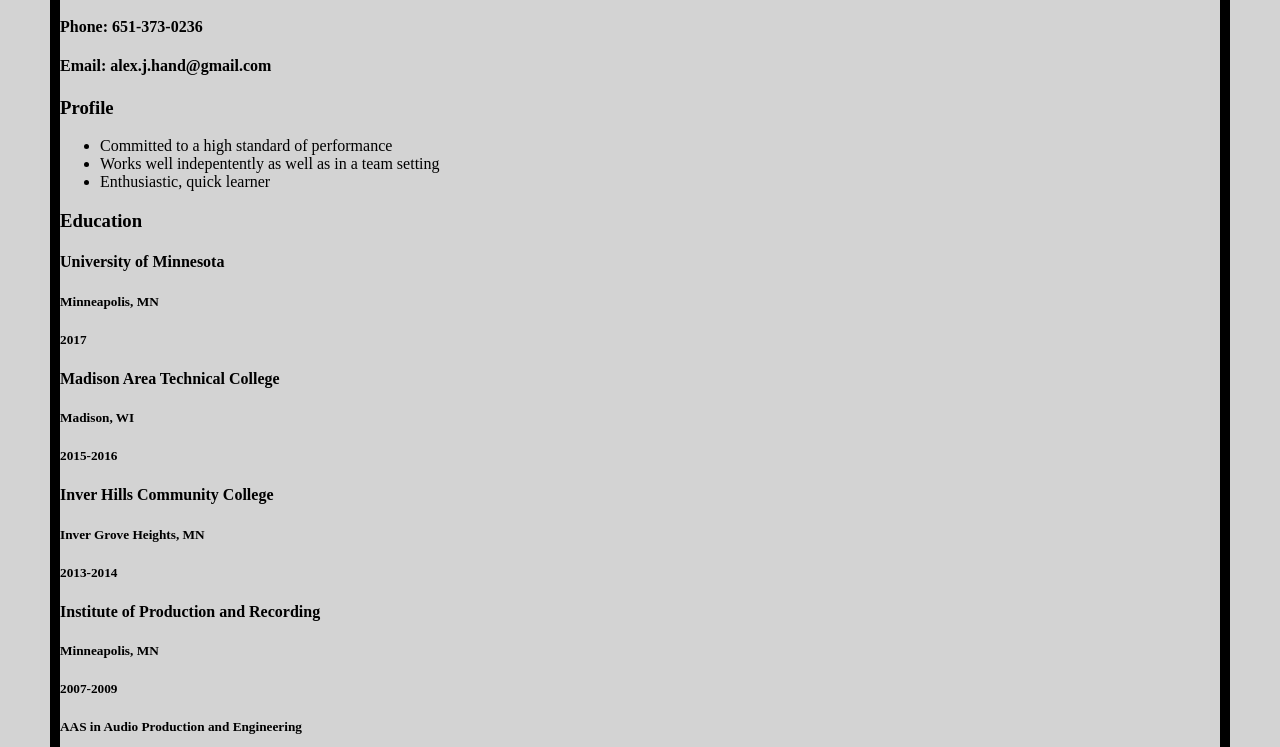
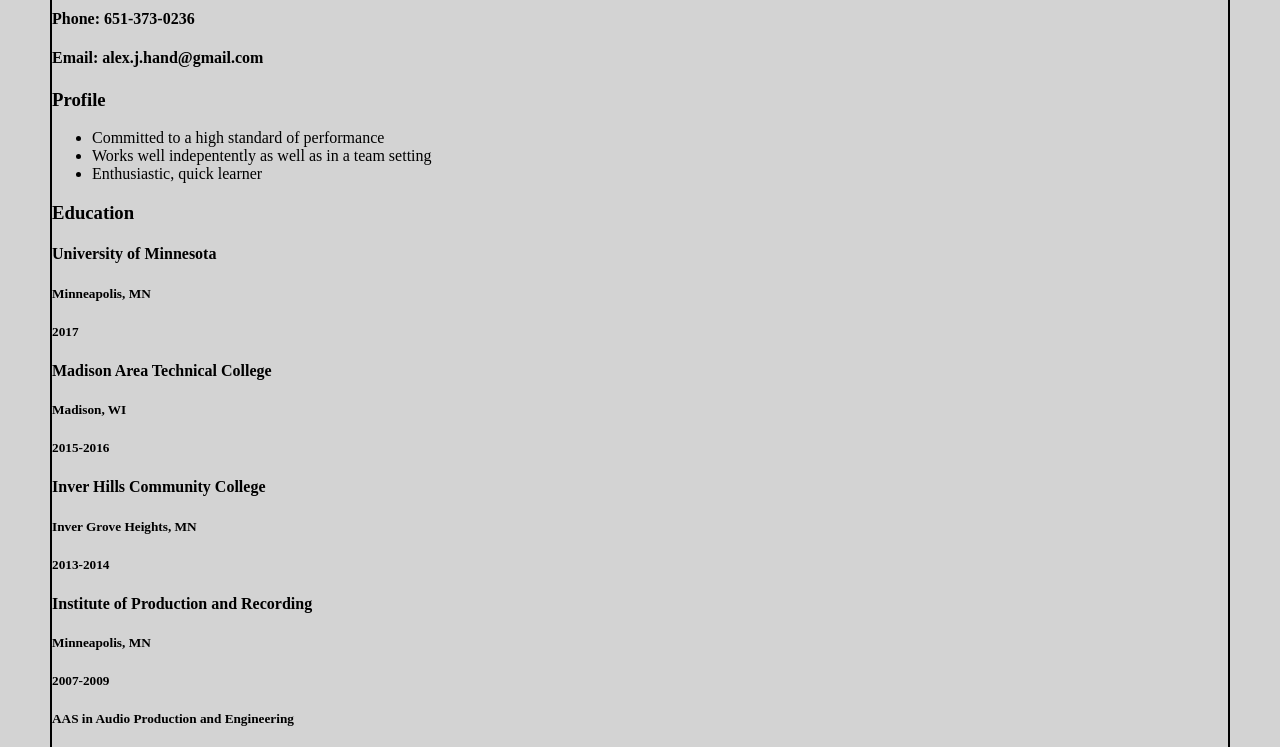
Before and after one commit to AlexJHand/AlexJHand.github.io, a plain HTML site: page index.html in a window 1280 px wide. Shown: the part 161-908 px from the top of the page. Drawn offline with Linux system fonts and the light colour scheme.

Commit message:
Update style.css

```diff
--- a/style.css
+++ b/style.css
@@ -1,7 +1,8 @@
 body {
   background-color: lightgray;
   margin: 50px;
-  border: 10px solid black;
+  border: 2px solid black;
+  border-radius: 5px;
 }
 
 .schoolDetails {
```
